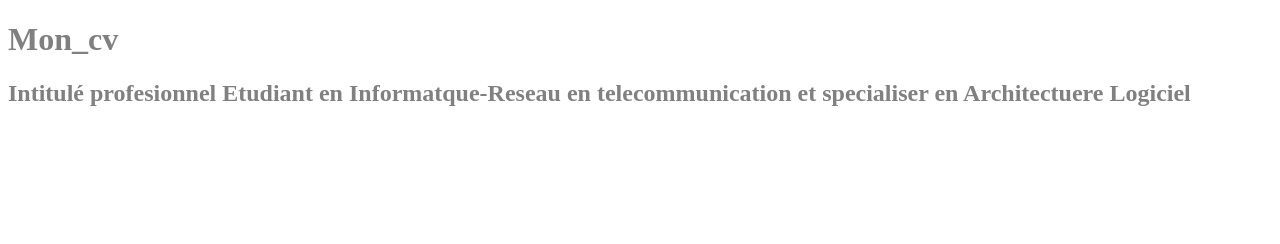
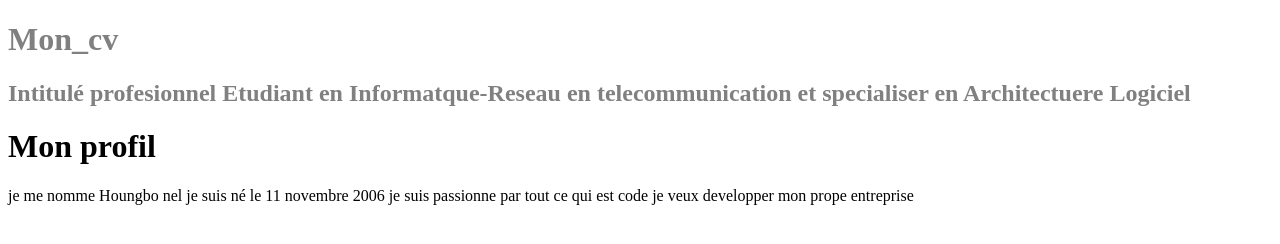
Before and after one commit to Monteronel/mon_cv, a plain HTML site: page index.html in a window 1280 px wide. Drawn offline with Linux system fonts and the light colour scheme.

Commit message:
reglage de probleme de la section description

```diff
--- a/index.html
+++ b/index.html
@@ -13,5 +13,9 @@
             <h2>Intitulé profesionnel Etudiant en Informatque-Reseau en telecommunication et specialiser en Architectuere Logiciel</h2>
         </div>
     </header>
+    <div class="description">
+    <h1>Mon profil</h1>
+   <p>je me nomme Houngbo nel je suis né le 11 novembre 2006 je suis passionne par tout ce qui est code je veux developper mon prope entreprise</p>
+    </div>
 </body>
 </html>
```
